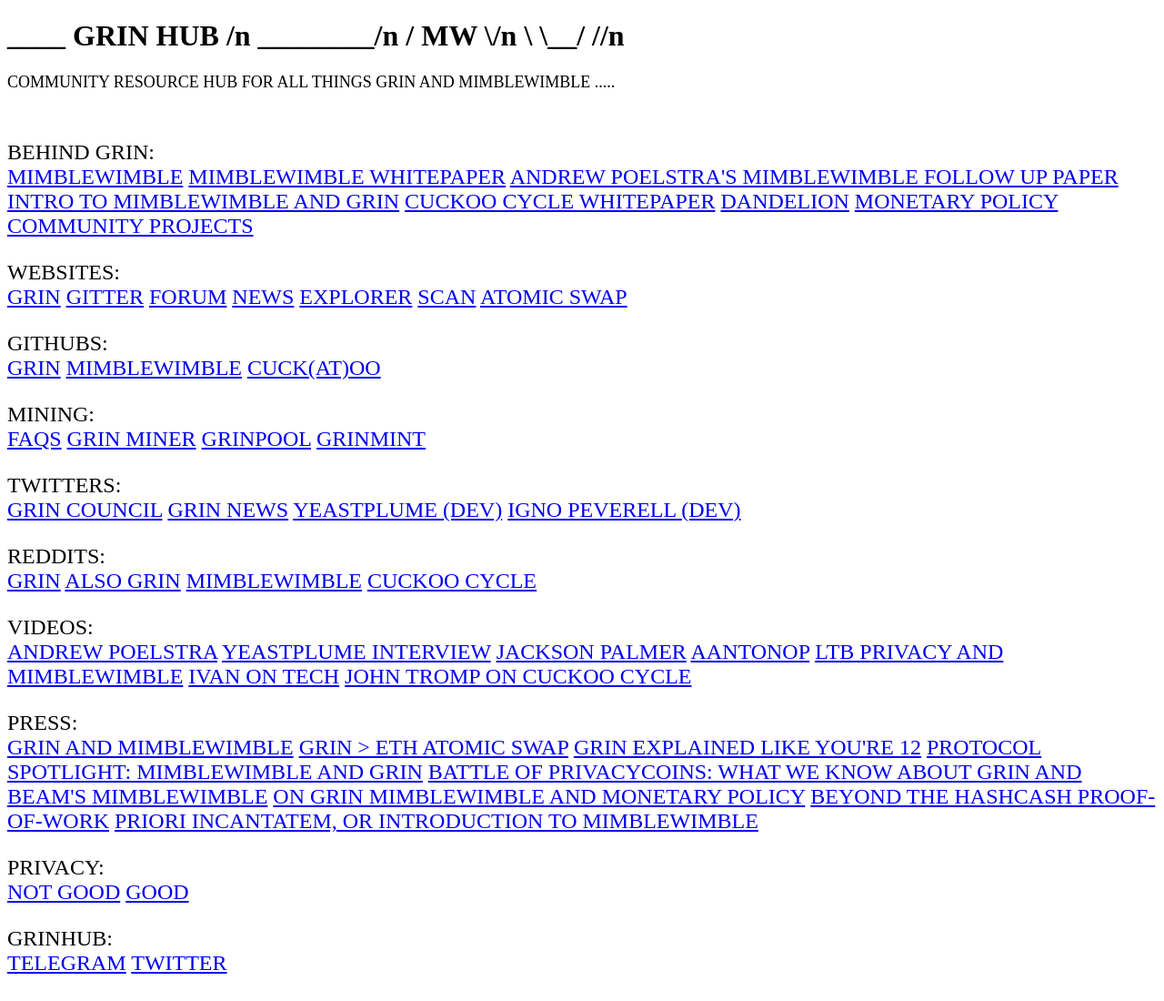
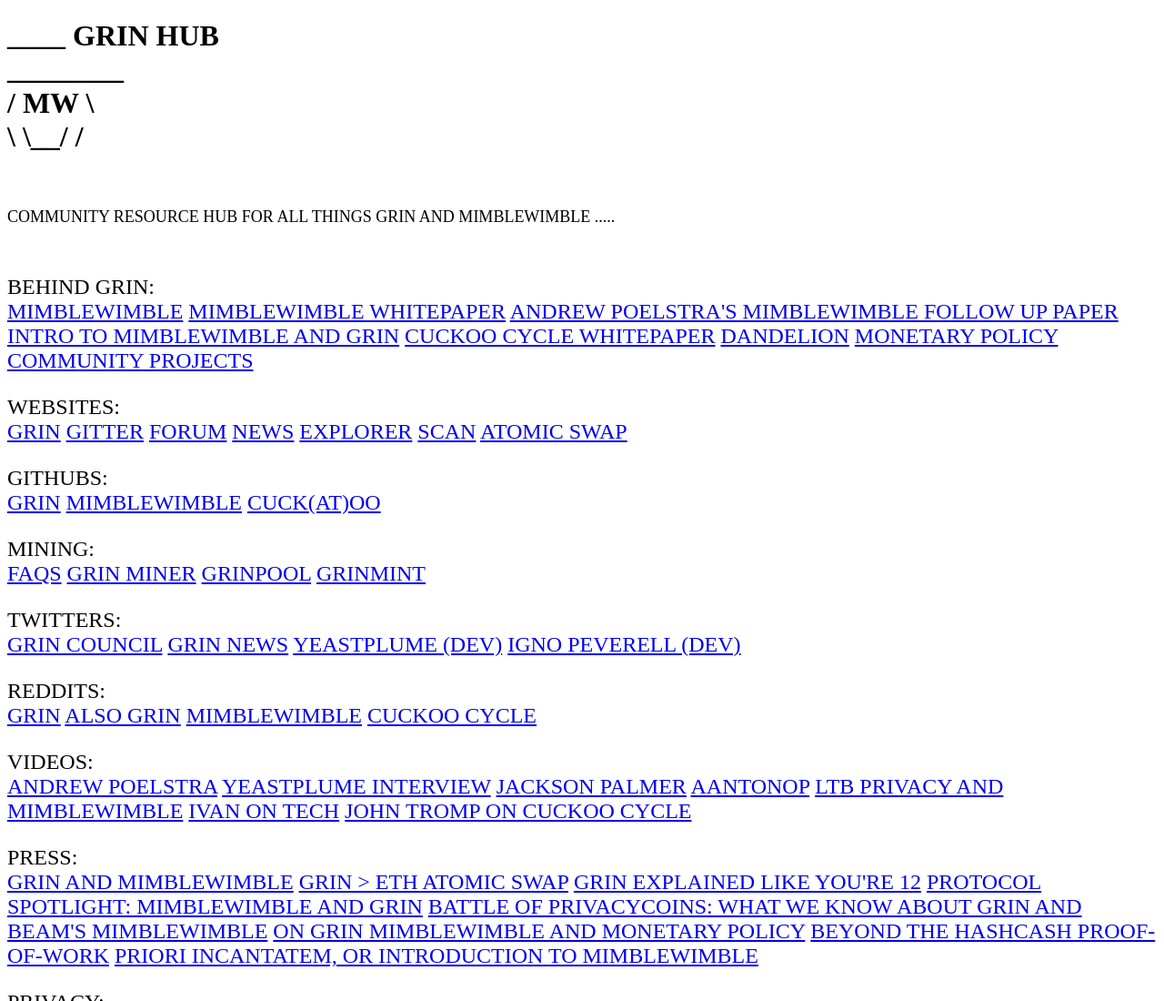
Before and after one commit to dewdeded/Grinhub, a plain HTML site: page index.html in a window 1280 px wide. Shown: the top 1100 px of the page at 91% size. Drawn offline with Linux system fonts and the light colour scheme.

Commit message:
Update index.html

```diff
--- a/index.html
+++ b/index.html
@@ -9,10 +9,10 @@
 		<font face = "Andale Mono" size = "6">
       		<h1>
 
- 	   ____ GRIN HUB /n
- ________/n
-/   MW   \/n
-\  \__/  //n
+ 	   ____ GRIN HUB <br/>
+ ________<br/>
+/   MW   \<br/>
+\  \__/  /<br/>
 
 
 		</font><br /></h1>
```
